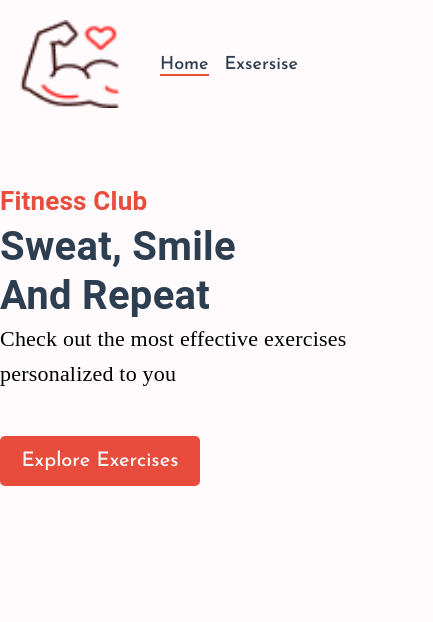
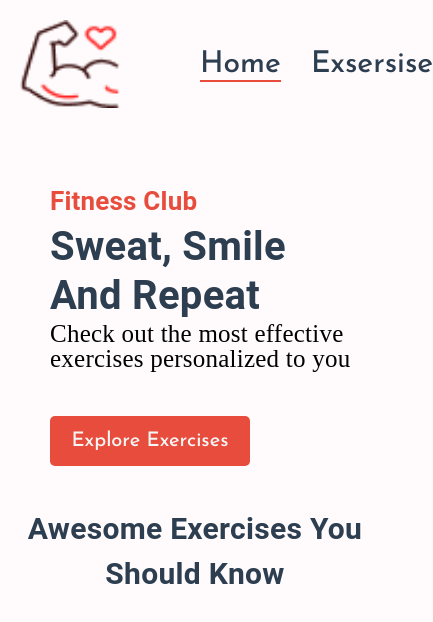
Before and after one commit to AbolfazlAdhami/Gym-App, a React (Create React App) app: page / in a window 390 px wide. Shown: the top 622 px of the page, 433 px wide, since content can reach past the window. Built offline with nearby package versions, Linux system fonts and the light colour scheme.

Commit message:
hero banner Responsive

```diff
--- a/src/Components/Navbar/Navbar.jsx
+++ b/src/Components/Navbar/Navbar.jsx
@@ -10,7 +10,7 @@ function Navbar() {
       <Link to="/">
         <img src={Logo} alt="logoImage" style={{ width: "10rem", objectFit: "cover", textDecoration: "none" }} />
       </Link>
-      <Stack sx={{ fontSize: "1.8rem" }} direction={"row"} gap={2}>
+      <Stack sx={{ fontSize: "3rem", ml: "4rem" }} direction={"row"} gap={"3rem"}>
         <NavLink to={"/"} style={{ color: "#2c3e50", transition: "all 0.3s ease" }}>
           Home
         </NavLink>
--- /dev/null
+++ b/src/Components/SearchBox/SearchBox.jsx
@@ -0,0 +1,17 @@
+import { Box, Stack, Typography } from "@mui/material";
+import React from "react";
+
+function SearchBox() {
+  return (
+    <Stack justifyContent={"center"} alignItems={"center"} mt={"3rem"} px={"2rem"}>
+      <Typography fontWeight={600} color={"#2c3e50"} textAlign={"center"} fontSize={{ lg: "3.5rem", xs: "3rem" }} mt={"1rem"}>
+        Awesome Exercises You <br /> Should Know
+      </Typography>
+      <Box>
+
+      </Box>
+    </Stack>
+  );
+}
+
+export default SearchBox;
--- a/src/Components/index.js
+++ b/src/Components/index.js
@@ -1 +1,2 @@
 export { default as Navbar } from "./Navbar/Navbar";
+export { default as SearchBox } from "./SearchBox/SearchBox";
--- a/src/Containers/HeroBanner/HeroBanner.css
+++ b/src/Containers/HeroBanner/HeroBanner.css
@@ -4,6 +4,7 @@
   top: 0%;
   width: 70rem;
   height: 60rem;
+  z-index: -1;
 }
 .hero-btn {
   margin-top: 4.5rem;
@@ -23,6 +24,12 @@
 }
 @media screen and (max-width: 1200px) {
   .hero-banner-img {
+    width: 50rem;
+    height: 50rem;
+  }
+}
+@media screen and (max-width: 930px) {
+  .hero-banner-img {
     display: none;
   }
 }
--- a/src/Containers/HeroBanner/HeroBanner.js
+++ b/src/Containers/HeroBanner/HeroBanner.js
@@ -3,7 +3,7 @@ import HeroBannerImage from "../../assets/images/banner.png";
 import "./HeroBanner.css";
 const Herobanner = () => {
   return (
-    <Box sx={{ mt: { lg: "10rem", xs: "7rem" }, ml: { sm: "5rem" } }}>
+    <Box sx={{ mt: { lg: "10rem", xs: "7rem" }, ml: { xs: "5rem" } }}>
       <Typography sx={{ color: "#e74c3c", fontSize: "2.6rem", fontWeight: 600 }} variant="h6">
         Fitness Club
       </Typography>
@@ -11,7 +11,7 @@ const Herobanner = () => {
         Sweat, Smile <br />
         And Repeat
       </Typography>
-      <Typography fontSize="22px" fontFamily="Alegreya" lineHeight="35px">
+      <Typography sx={{ fontSize: { lg: "2.2rem", sm: "1.5rem", xs: "2.5rem" } }} fontFamily="Alegreya" lineHeight="2.5rem">
         Check out the most effective exercises personalized to you
       </Typography>
       <Stack>
--- a/src/Containers/Home/Home.js
+++ b/src/Containers/Home/Home.js
@@ -1,12 +1,13 @@
 import React from "react";
 import { Box } from "@mui/material";
-
 import { HeroBanner } from "../index";
+import { SearchBox } from "../../Components";
 
 function Home() {
   return (
     <Box>
       <HeroBanner />
+      <SearchBox />
     </Box>
   );
 }
```
